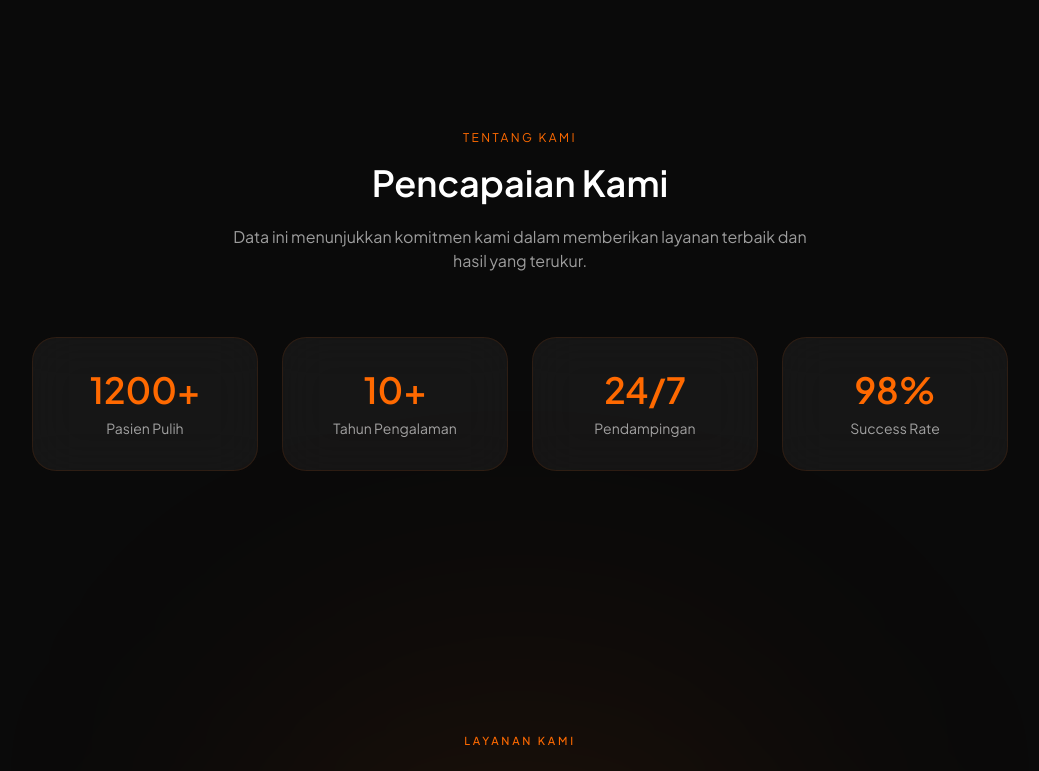
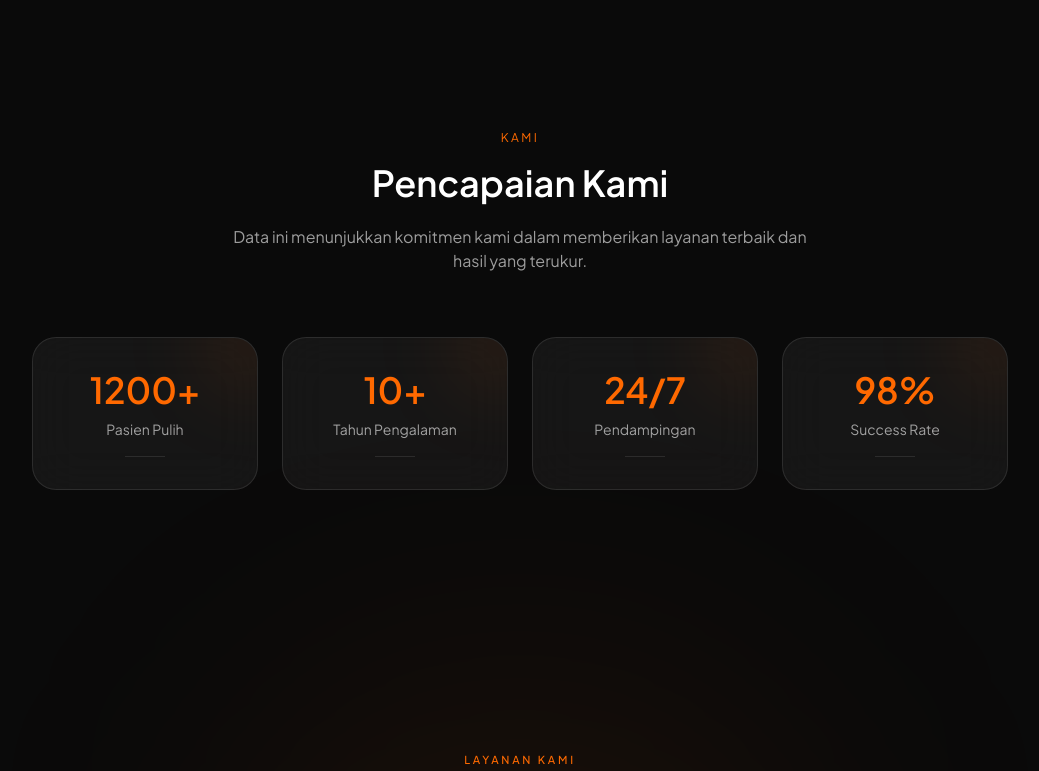
Before and after one commit to ddxzzyy/Landing-Page-Lrrpn, a Next.js app: page / in a window 1280 px wide. Shown: the part 1400-2171 px from the top of the page, without its empty margins (120-1159 px from the left). Built offline with nearby package versions, Linux system fonts and the light colour scheme.

Commit message:
Update Fiks Beneran

```diff
--- a/src/app/page.js
+++ b/src/app/page.js
@@ -295,7 +295,7 @@ export default function Home() {
       >
         <div className="text-center mb-3">
           <span className="text-xs  tracking-[0.2em] text-orange-500 uppercase">
-            Tentang Kami
+            Kami
           </span>
         </div>
 
@@ -310,24 +310,33 @@ export default function Home() {
 
         {/* GRID */}
         <div className="grid grid-cols-2 md:grid-cols-4 gap-4 md:gap-6 text-center">
+
           {statsData.map((item, i) => (
             <motion.div
               whileHover={{ y: -8, scale: 1.03 }}
               key={i}
-              className="space-y-2 border border-orange-500/10 rounded-3xl p-5 md:p-8 bg-white/5 backdrop-blur-xl"
+              className="relative overflow-hidden p-5 md:p-8 rounded-3xl bg-white/5 backdrop-blur-xl border border-white/10"
             >
-              <h3 className="text-2xl md:text-4xl font-semibold text-orange-500">
+
+              {/* subtle glow */}
+              <div className="absolute -top-10 -right-10 w-24 h-24 bg-orange-500/10 blur-2xl rounded-full" />
+
+              <h3 className="text-2xl md:text-4xl font-semibold text-orange-500 leading-[1.1]">
                 {counts[i]}
                 {item.suffix}
               </h3>
 
-              <p className="text-[11px] md:text-sm text-white/60">
+              <p className="text-[11px] md:text-sm text-white/60 mt-2 leading-relaxed">
                 {item.label}
               </p>
+
+              {/* micro line accent */}
+              <div className="mt-4 mx-auto w-10 h-px bg-white/10" />
+
             </motion.div>
           ))}
-        </div>
-      </section>
+
+        </div>      </section>
       <Program />
       <Footer />
 
```
